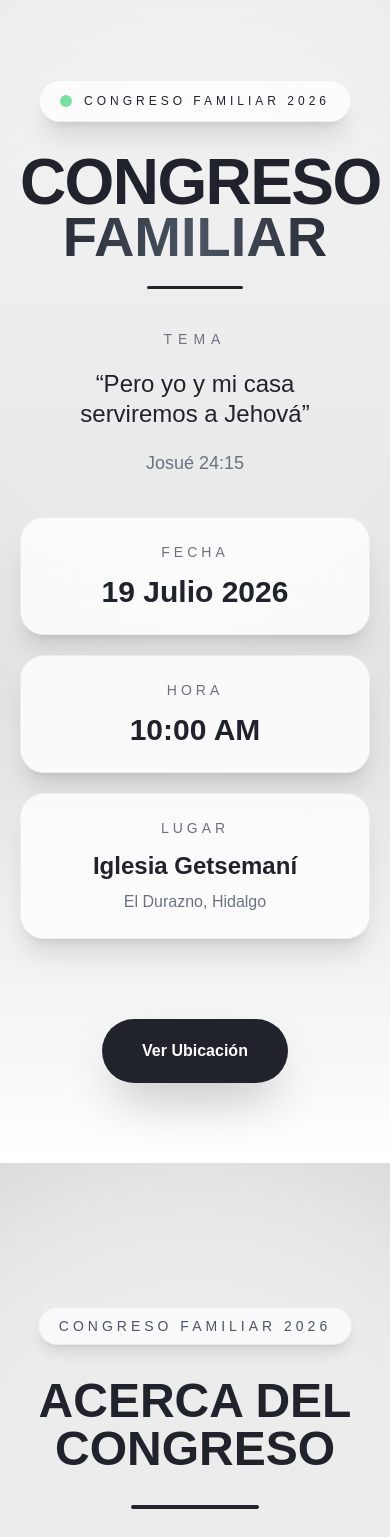
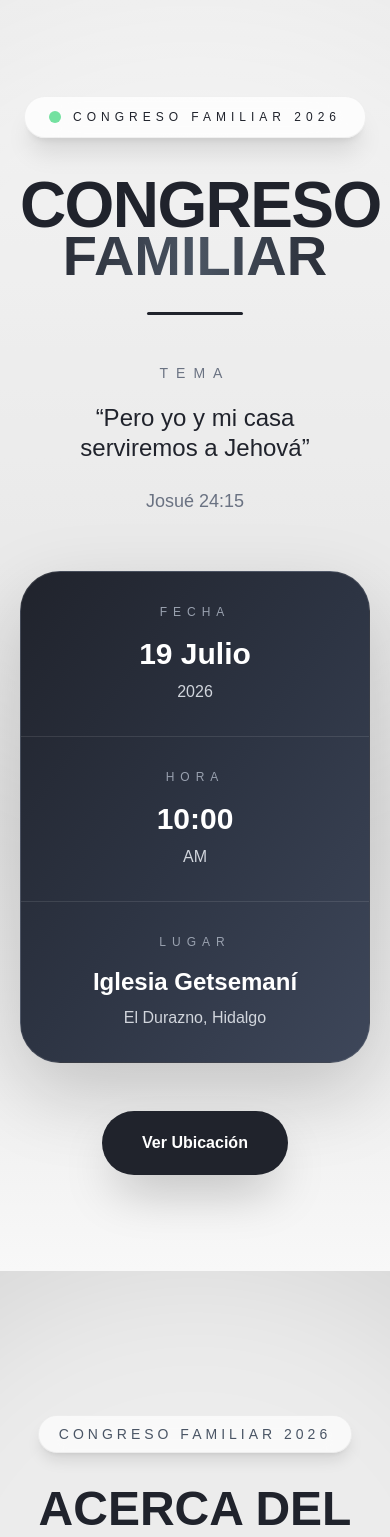
Before and after one commit to ulisesexe/congreso-familiar, a Next.js app: page / in a window 390 px wide. Shown: the top 1537 px of the page. Built offline with nearby package versions, Linux system fonts and the light colour scheme.

Commit message:
Mejoras responsive heo

```diff
--- a/app/page.tsx
+++ b/app/page.tsx
@@ -7,11 +7,12 @@ export default function Home() {
     <main className="bg-[#D9D9D9] text-[#20232C]">
 
 {/* HERO */}
-      <section className="relative min-h-screen overflow-hidden bg-gradient-to-b from-[#ECECEC] via-[#D9D9D9] to-white flex items-center justify-center px-5 py-20">
-
-        {/* Glow principal */}
-
-        <div className="absolute top-0 left-1/2 -translate-x-1/2 w-[700px] h-[700px] bg-white/40 blur-3xl rounded-full" />
+
+<section className="relative min-h-screen overflow-hidden bg-gradient-to-b from-[#ECECEC] via-[#DADADA] to-[#F8F8F8] flex items-center justify-center px-5 py-24">
+
+{/* Glow Fondo */}
+
+  <div className="absolute top-0 left-1/2 -translate-x-1/2 w-[800px] h-[800px] bg-white/40 rounded-full blur-3xl" />
 
 <motion.div
 initial={{ opacity: 0, y: 60 }}
@@ -21,13 +22,15 @@ export default function Home() {
 
 >
 
+
 {/* Badge */}
+
 <div
   className="
     inline-flex
     items-center
     gap-3
-    px-5
+    px-6
     py-3
     rounded-full
     bg-white/80
@@ -37,6 +40,7 @@ export default function Home() {
     border-black/5
   "
 >
+
   <div className="w-3 h-3 rounded-full bg-green-500 animate-pulse" />
 
   <span
@@ -44,16 +48,19 @@ export default function Home() {
       text-xs
       md:text-sm
       uppercase
-      tracking-[4px]
+      tracking-[5px]
       font-medium
+      text-[#20232C]
     "
   >
     Congreso Familiar 2026
   </span>
+
 </div>
 
 {/* TITULO */}
-          <div className="mt-8">
+
+<div className="mt-10">
 
   <h1
     className="
@@ -63,7 +70,7 @@ export default function Home() {
       lg:text-[11rem]
       font-black
       uppercase
-      leading-[0.9]
+      leading-[0.85]
       tracking-tight
       text-[#20232C]
     "
@@ -79,7 +86,7 @@ export default function Home() {
       lg:text-[9rem]
       font-black
       uppercase
-      leading-[0.9]
+      leading-[0.85]
       bg-gradient-to-r
       from-[#20232C]
       via-[#4B5563]
@@ -94,15 +101,17 @@ export default function Home() {
 </div>
 
 {/* Línea */}
-          <div className="w-24 md:w-40 h-[3px] bg-[#20232C] mx-auto mt-6 rounded-full" />
+
+<div className="w-24 md:w-40 h-[3px] bg-[#20232C] mx-auto mt-8 rounded-full" />
 
 {/* Tema */}
-          <div className="mt-10">
+
+<div className="mt-12">
 
   <p
     className="
       uppercase
-      tracking-[6px]
+      tracking-[8px]
       text-sm
       text-gray-500
       mb-5
@@ -128,110 +137,148 @@ export default function Home() {
     serviremos a Jehová”
   </h3>
 
-            <p className="mt-5 text-lg md:text-2xl text-gray-500">
+  <p className="mt-6 text-lg md:text-2xl text-gray-500">
     Josué 24:15
   </p>
 
 </div>
 
-          {/* FECHA HORA LUGAR */}
-          <div
-            className="
-    mt-10
-    grid
-    grid-cols-1
-    sm:grid-cols-2
-    lg:grid-cols-3
-    gap-5
+{/* CARD INFORMACIÓN */}
+
+<div
+  className="
+    mt-14
     max-w-5xl
     mx-auto
-  "
-          >
-
-            <div
-              className="
-      bg-white/80
-      backdrop-blur-xl
-      rounded-3xl
-      p-6
-      shadow-xl
+    rounded-[40px]
+    overflow-hidden
+    bg-gradient-to-br
+    from-[#20232C]
+    via-[#2D3443]
+    to-[#3E475A]
+    shadow-[0_30px_80px_rgba(0,0,0,0.18)]
     border
-      border-black/5
-    "
-            >
-              <p className="uppercase tracking-[4px] text-gray-500 text-sm">
+    border-white/10
+  "
+>
+
+  <div
+    className="
+      grid
+      md:grid-cols-3
+      divide-y
+      md:divide-y-0
+      md:divide-x
+      divide-white/10
+    "
+  >
+
+    {/* FECHA */}
+
+    <div className="p-8 md:p-10 text-center">
+
+      <p
+        className="
+          uppercase
+          tracking-[6px]
+          text-xs
+          text-gray-400
+        "
+      >
         Fecha
       </p>
 
-              <p className="mt-3 text-3xl font-bold text-[#20232C]">
-                19 Julio 2026
-              </p>
-            </div>
-
-            <div
-              className="
-      bg-white/80
-      backdrop-blur-xl
-      rounded-3xl
-      p-6
-      shadow-xl
-      border
-      border-black/5
-    "
-            >
-              <p className="uppercase tracking-[4px] text-gray-500 text-sm">
+      <h3
+        className="
+          mt-4
+          text-3xl
+          md:text-4xl
+          font-black
+          text-white
+        "
+      >
+        19 Julio
+      </h3>
+
+      <p className="mt-2 text-gray-300">
+        2026
+      </p>
+
+    </div>
+
+    {/* HORA */}
+
+    <div className="p-8 md:p-10 text-center">
+
+      <p
+        className="
+          uppercase
+          tracking-[6px]
+          text-xs
+          text-gray-400
+        "
+      >
         Hora
       </p>
 
-              <p className="mt-3 text-3xl font-bold text-[#20232C]">
-                10:00 AM
-              </p>
-            </div>
-
-            <div
-              className="
-      bg-white/80
-      backdrop-blur-xl
-      rounded-3xl
-      p-6
-      shadow-xl
-      border
-      border-black/5
-      sm:col-span-2
-      lg:col-span-1
-    "
-            >
-              <p className="uppercase tracking-[4px] text-gray-500 text-sm">
+      <h3
+        className="
+          mt-4
+          text-3xl
+          md:text-4xl
+          font-black
+          text-white
+        "
+      >
+        10:00
+      </h3>
+
+      <p className="mt-2 text-gray-300">
+        AM
+      </p>
+
+    </div>
+
+    {/* LUGAR */}
+
+    <div className="p-8 md:p-10 text-center">
+
+      <p
+        className="
+          uppercase
+          tracking-[6px]
+          text-xs
+          text-gray-400
+        "
+      >
         Lugar
       </p>
 
-              <p className="mt-3 text-2xl font-bold text-[#20232C]">
+      <h3
+        className="
+          mt-4
+          text-2xl
+          md:text-3xl
+          font-black
+          text-white
+        "
+      >
         Iglesia Getsemaní
-              </p>
-
-              <p className="text-gray-500 mt-2">
+      </h3>
+
+      <p className="mt-2 text-gray-300">
         El Durazno, Hidalgo
       </p>
-            </div>
-
-          </div>
-
-          {/* BOTONES */}
-          <div
-            className="
-    mt-10
-    flex
-    flex-col
-    sm:flex-row
-    justify-center
-    gap-4
-  "
-          >
-
-
-
-            {/* BOTON */}
-            <div className="mt-10 flex justify-center">
+
+    </div>
+
+  </div>
+
+</div>
+
+{/* BOTÓN */}
+
+<div className="mt-12 flex justify-center">
 
   <a
     href="https://maps.app.goo.gl/YFNQWnW9Forg43bV7?g_st=iwb"
@@ -254,7 +301,7 @@ export default function Home() {
     "
   >
 
-                <span className="relative z-10 flex items-center gap-3">
+    <span className="relative z-10">
       Ver Ubicación
     </span>
 
@@ -263,9 +310,9 @@ export default function Home() {
         absolute
         inset-0
         bg-gradient-to-r
-        from-white/0
+        from-transparent
         via-white/20
-        to-white/0
+        to-transparent
         -translate-x-full
         group-hover:translate-x-full
         transition-transform
@@ -277,12 +324,11 @@ export default function Home() {
 
 </div>
 
-          </div>
-
 
 </motion.div>
 
 </section>
+
 
 
 
```
Lines whose indentation alone changed are shown as unchanged.
